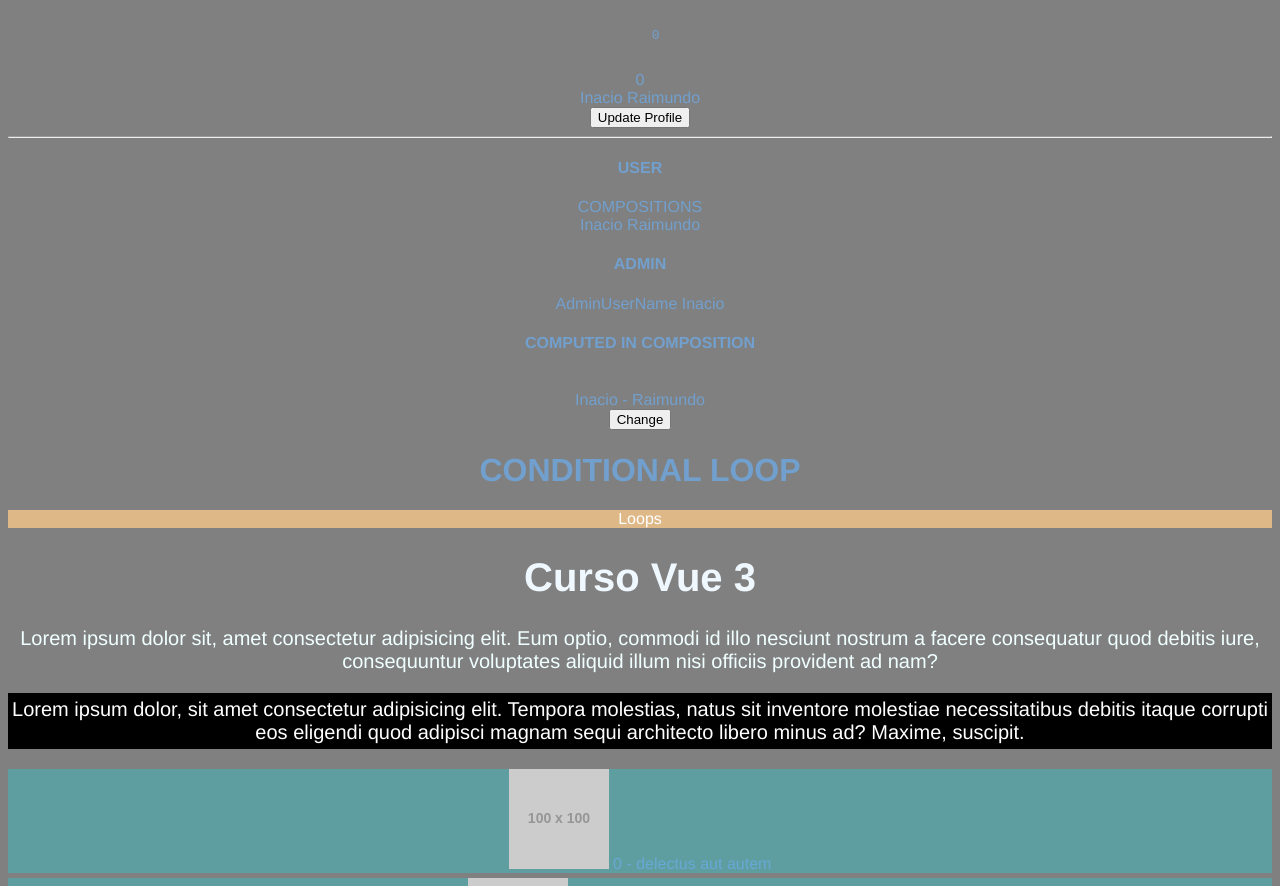
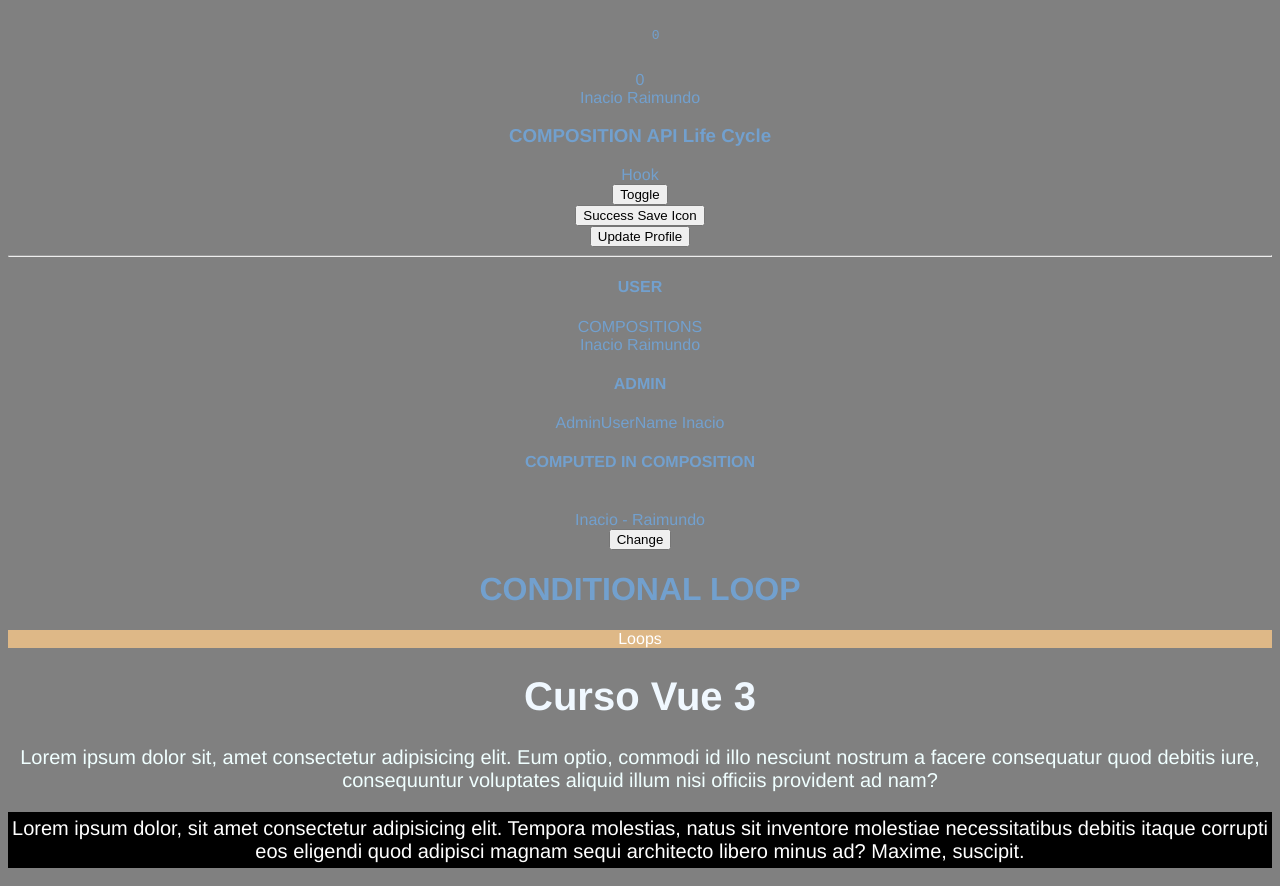
Before and after one commit to inacio000/Vue.js, a Vue app in the folder my-vue-app/: page / in a window 1280 px wide. Shown: the part 2700-3586 px from the top of the page. Built offline with nearby package versions, Linux system fonts and the light colour scheme.

Commit message:
Composition API (Props and Emit)

```diff
--- a/my-vue-app/src/App.vue
+++ b/my-vue-app/src/App.vue
@@ -103,6 +103,21 @@
    {{ $store.state.user.lastName }}
 
    <br>
+   <h3>COMPOSITION API Life Cycle</h3>
+   <AppHook v-if="showAppHook"/>
+   <button @click="showAppHook = !showAppHook">Toggle</button>
+
+   <br>
+
+   <AppButton
+    data-vue="Inacio"
+    @update="getUpdate"
+   >
+    Save
+    <template #icon>Icon</template>
+   </AppButton>
+
+   <br>
 
   <button @click="updateUserData()">
     Update Profile
@@ -118,9 +133,11 @@
 </template>
 
 <script>
-// import HelloWorld from './components/HelloWorld.vue'
+import { ref } from 'vue'
+import AppHook from './components/AppHook.vue';
 import BaseCard from './components/BaseCard.vue';
 import TheHeader from './components/TheHeader.vue';
+import AppButton from './components/AppButton.vue';
 import LifeCycle from './components/LifeCycle.vue';
 import WatchConcept from './components/WatchConcept.vue';
 import SlotComponent from './components/SlotComponent.vue';
@@ -136,8 +153,10 @@ export default {
   name: 'App',
   components: {
     // HelloWorld,
+    AppHook,
     BaseCard,
     TheHeader,
+    AppButton,
     LifeCycle,
     AppProducts,
     WatchConcept,
@@ -149,6 +168,19 @@ export default {
     ComputedPropriety,
     TwoWayDataBinding,
 },
+
+  setup() {
+    const showAppHook = ref(true)
+
+    const getUpdate = (data) => {
+      console.log('getUpdate', data)
+    }
+
+    return {
+      getUpdate,
+      showAppHook
+    }
+  },
 
   methods: {
       onClose() {
@@ -166,6 +198,7 @@ export default {
           console.log('Finished successfully')
         })
       }
+
   },
 
   data() {
--- /dev/null
+++ b/my-vue-app/src/components/AppButton.vue
@@ -0,0 +1,30 @@
+<template>
+    <button @click="sendData">
+        {{ variant }}
+        <slot></slot>
+        <slot name="icon" />
+    </button>
+</template>
+
+<script>
+export default {
+    props: {
+        variant: {
+            type: String,
+            default: 'Success'
+        }
+    },
+
+    setup(props, {emit}) {
+        console.log(props.variant)
+
+        const sendData = () => {
+            emit('update', props.variant)
+        }
+
+        return {
+            sendData
+        }
+    }
+}
+</script>
--- /dev/null
+++ b/my-vue-app/src/components/AppHook.vue
@@ -0,0 +1,34 @@
+<template>
+    <div>
+        Hook
+    </div>
+</template>
+
+<script>
+import {
+    onBeforeMount,
+    onMounted,
+    onBeforeUnmount,
+    onUnmounted
+} from 'vue'
+    export default {
+        setup() {
+            onBeforeMount(() => {
+                console.log('onBeforeMount')
+            })
+
+            onMounted(() => {
+                console.log('onMounted')
+            })
+
+            onBeforeUnmount(() => {
+                console.log('onBeforeUnmount')
+            })
+
+            onUnmounted(() => {
+                console.log('onUnmounted')
+            })
+        }
+
+    }
+</script>
```
